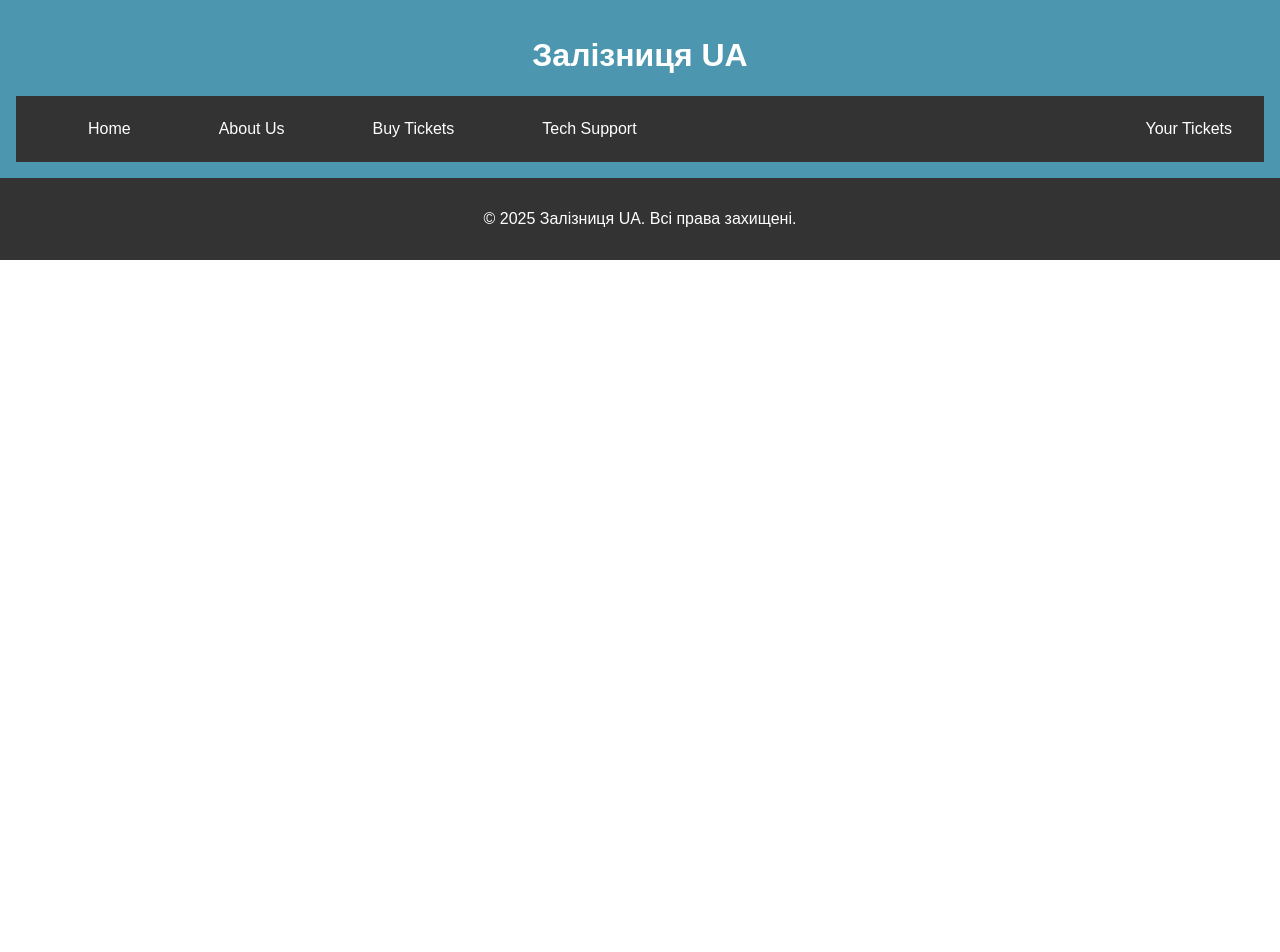
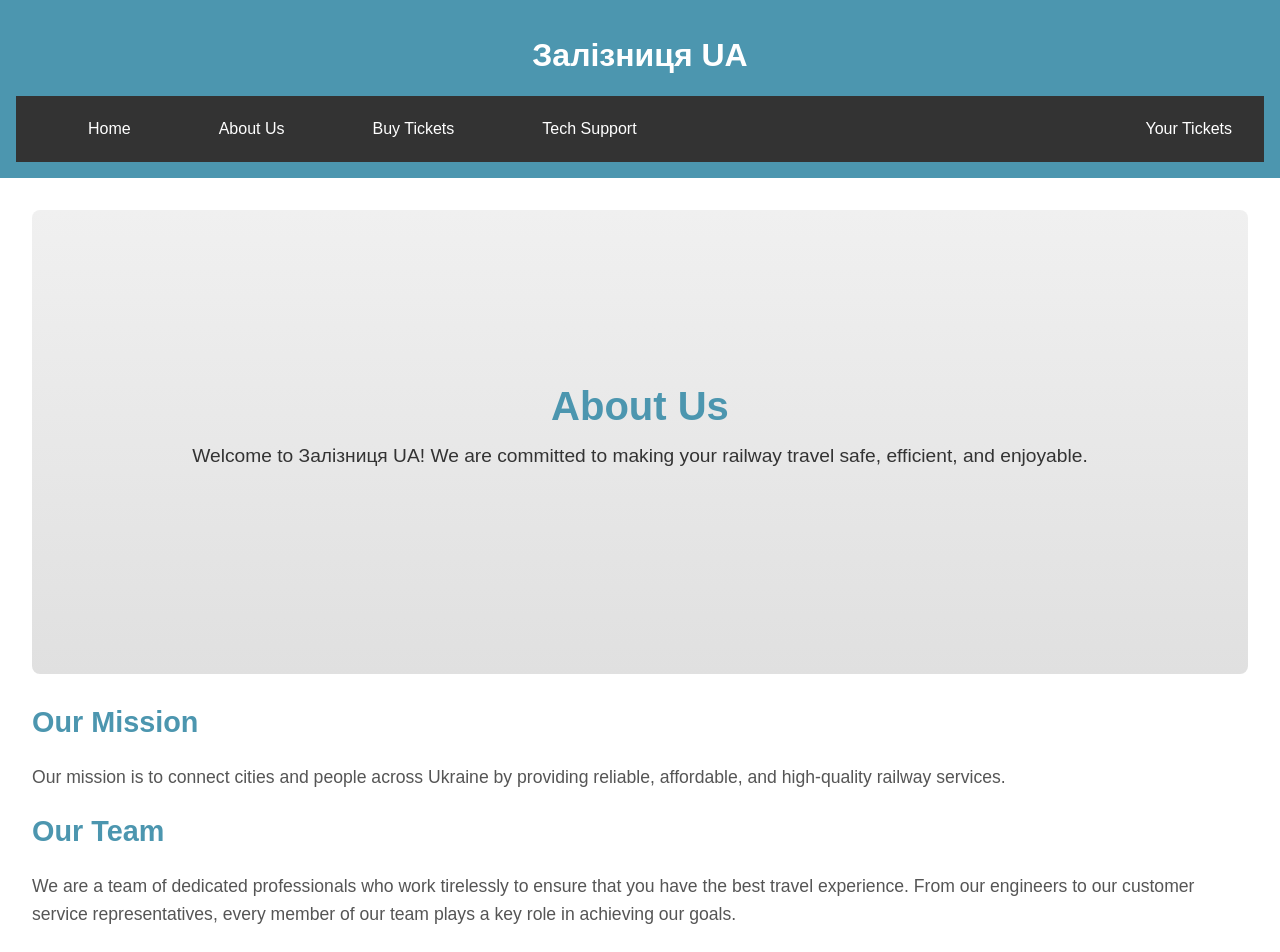
Before and after one commit to ZahariyBoris/Praktyka-3-kurs, a Vue app in the folder zaliznytsiaUA/: page /about in a window 1280 px wide. Shown: the top 952 px of the page. Before the commit the page ends 800 px from the top, so only its background shows below. Built offline with nearby package versions, Linux system fonts and the light colour scheme.

Commit message:
filled info in "About Us" page (v1)

```diff
--- a/zaliznytsiaUA/src/components/AboutUs.vue
+++ b/zaliznytsiaUA/src/components/AboutUs.vue
@@ -1,11 +1,80 @@
 <template>
+
+  <div class="about-us">
+    <section class="hero">
+      <h1>About Us</h1>
+      <p>
+        Welcome to Залізниця UA! We are committed to making your railway travel
+        safe, efficient, and enjoyable.
+      </p>
+    </section>
+
+    <section class="content">
+      <h2>Our Mission</h2>
+      <p>
+        Our mission is to connect cities and people across Ukraine by providing
+        reliable, affordable, and high-quality railway services.
+      </p>
+
+      <h2>Our Team</h2>
+      <p>
+        We are a team of dedicated professionals who work tirelessly to ensure
+        that you have the best travel experience. From our engineers to our
+        customer service representatives, every member of our team plays a key
+        role in achieving our goals.
+      </p>
+    </section>
+  </div>
 
 </template>
 
 <script>
 
+  export default {
+    name: "AboutUs",
+  };
+
 </script>
 
-<style lang="scss">
+<style scoped lang="scss">
+
+  .about-us {
+    padding: 2rem;
+    font-family: Arial, sans-serif;
+
+    .hero {
+      text-align: center;
+      padding: 2rem;
+      background: linear-gradient(to bottom, #f0f0f0, #e0e0e0);
+      border-radius: 8px;
+      margin-bottom: 2rem;
+
+      h1 {
+        font-size: 2.5rem;
+        margin-bottom: 1rem;
+        color: #4c96af;
+      }
+
+      p {
+        font-size: 1.2rem;
+        color: #333;
+      }
+    }
+
+    .content {
+      h2 {
+        font-size: 1.8rem;
+        margin-top: 1.5rem;
+        color: #4c96af;
+      }
+
+      p {
+        font-size: 1.1rem;
+        line-height: 1.6;
+        color: #555;
+        margin-top: 0.5rem;
+      }
+    }
+  }
 
 </style>
```
